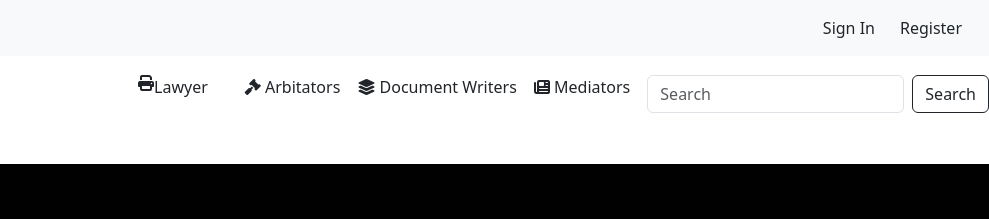
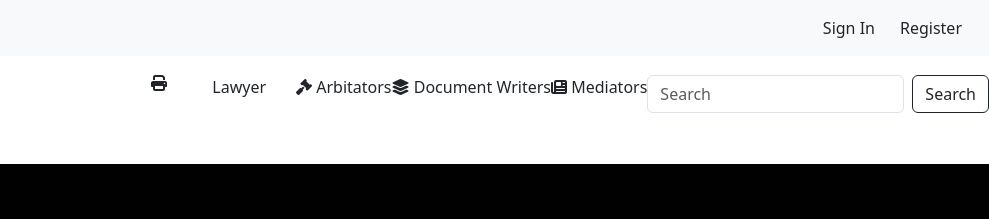
Before and after one commit to mananagarwal2003/LegalXpertise, a plain HTML site: page index.html in a window 1280 px wide. Shown: the top 219 px of the page, 291-1280 px from the left. Drawn offline with nearby package versions, Linux system fonts and the light colour scheme.

```diff
--- a/css/styles.css
+++ b/css/styles.css
@@ -164,9 +164,10 @@ nav.navbar {
     justify-content: space-between;
 }
 .options {
-    margin-left: 30px;
+    margin-left: 60px;
     display: flex;
-    margin-right: 20px;
+    margin-right: 30px;
+    flex-grow: 1.5;
 }
 
 .nav-link {
```
